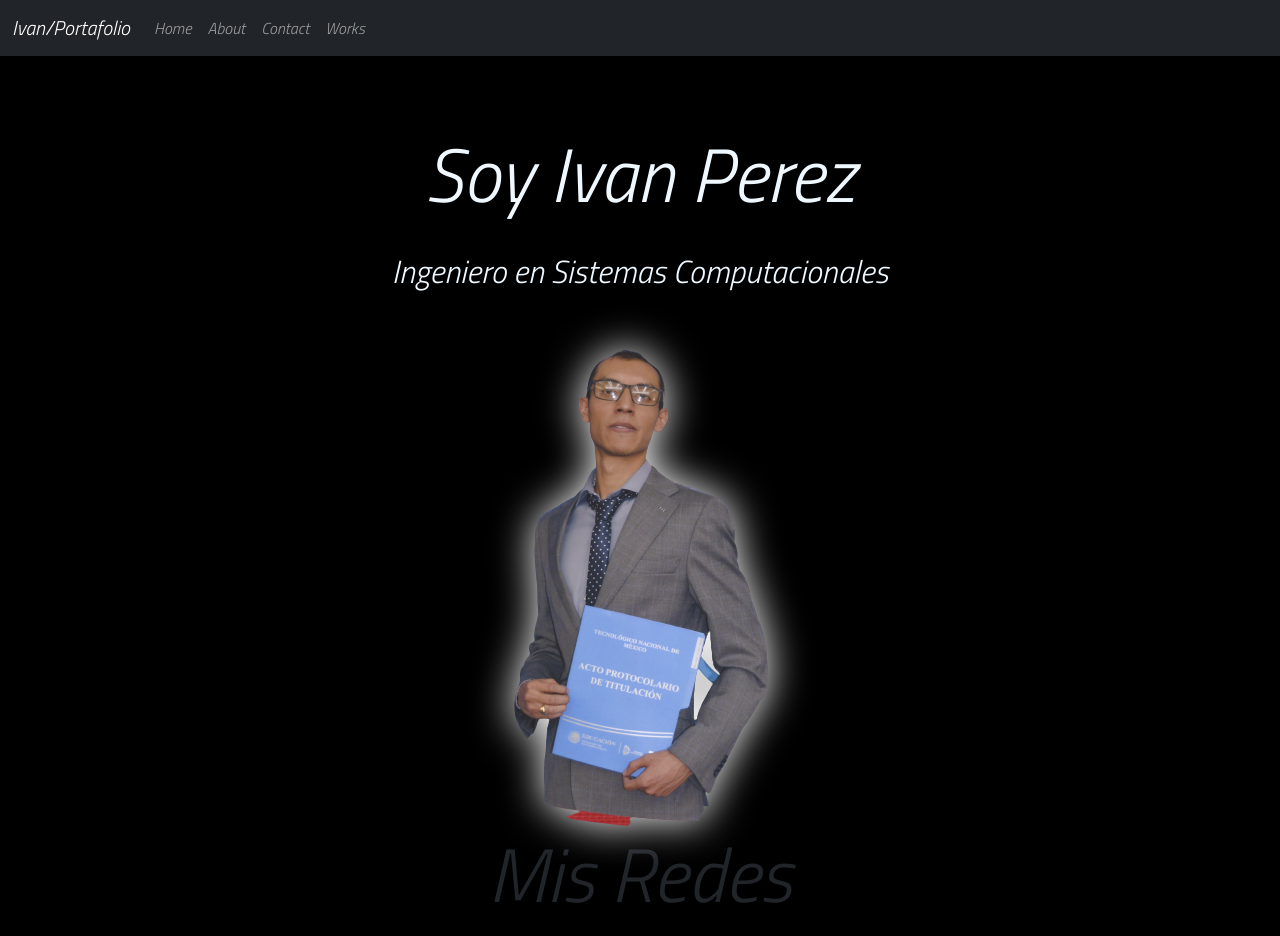
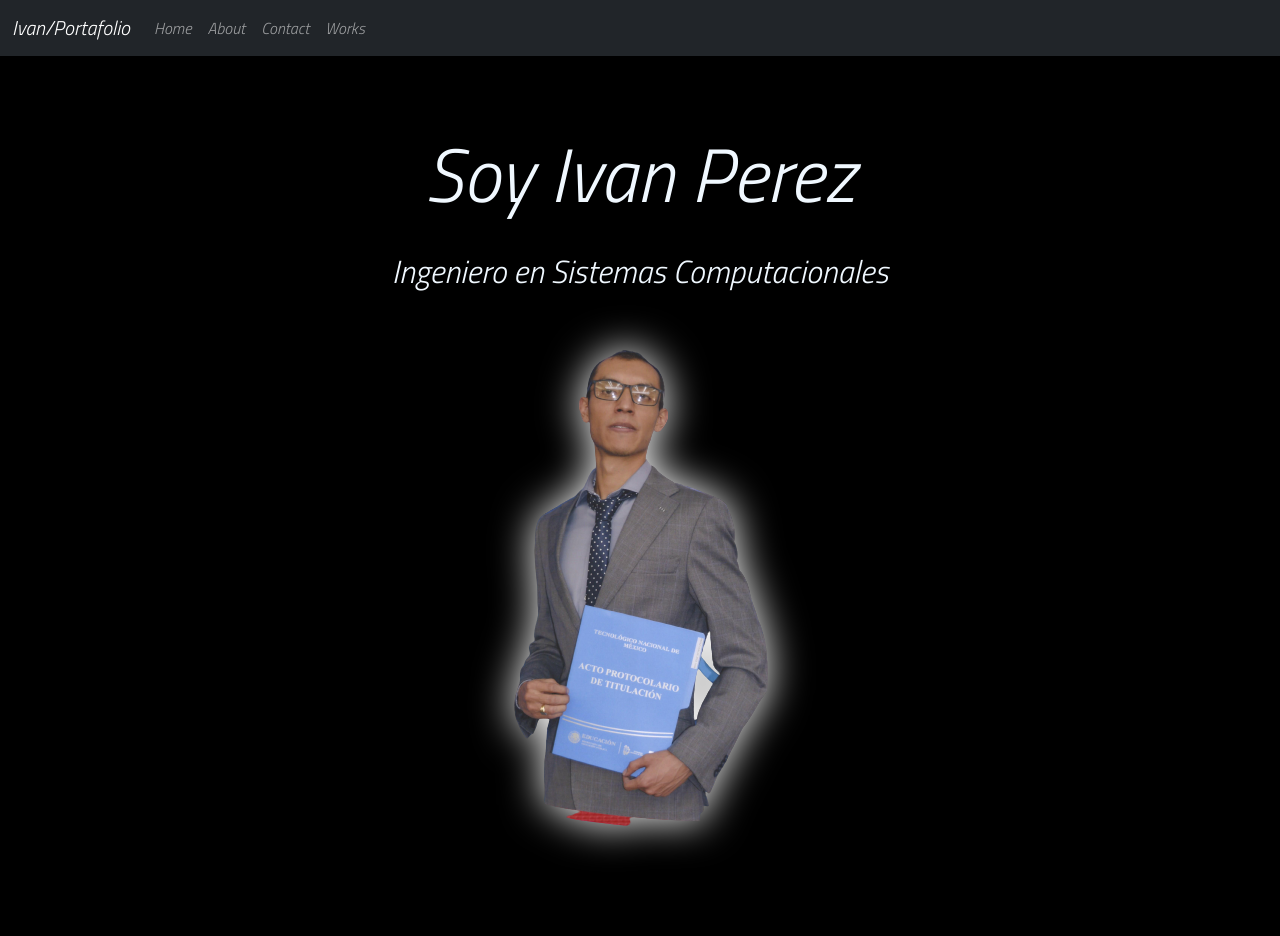
Before and after one commit to ivanISC95/portafolio, a React (Create React App) app in the folder portafolio/: page / in a window 1280 px wide. Shown: the top 936 px of the page. Built offline with nearby package versions, Linux system fonts and the light colour scheme.

Commit message:
Actualizacion a visualizacion movil

```diff
--- a/portafolio/src/Styles/Style.css
+++ b/portafolio/src/Styles/Style.css
@@ -80,7 +80,7 @@ li:hover {
 .aboutInicio {
     color: aliceblue;
     width: 100%;
-    height: 720px;
+    height: 7100%;
     padding: 50px 15px 50px;
     text-align: center;
     display: flex;
--- a/portafolio/src/components/Home/Home.js
+++ b/portafolio/src/components/Home/Home.js
@@ -12,7 +12,9 @@ export default function Home() {
                     <img src={me} alt="me" className='HomePhoto'></img>
                 </div>
             </div>
-            <Redes></Redes>
+            <div className="aboutInicio">
+                <Redes />
+            </div>
         </div>
     )
 }
```
